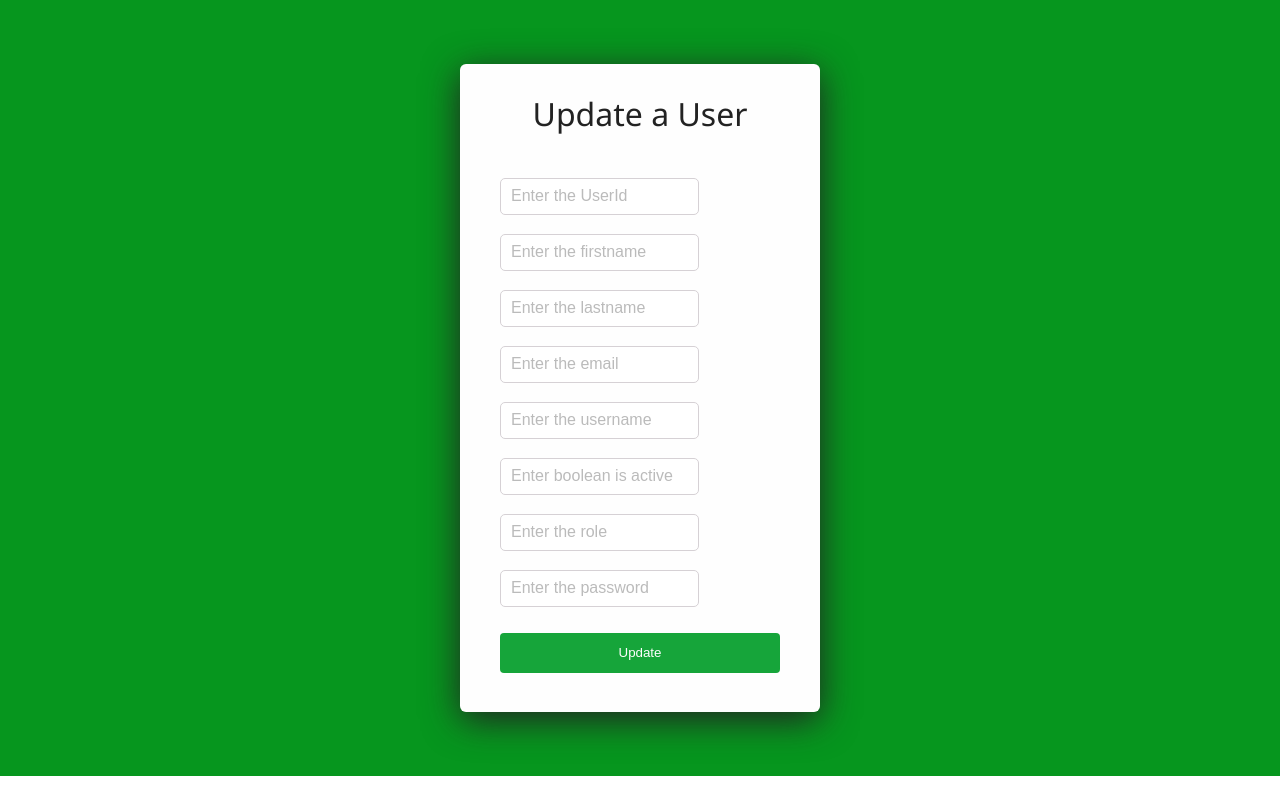
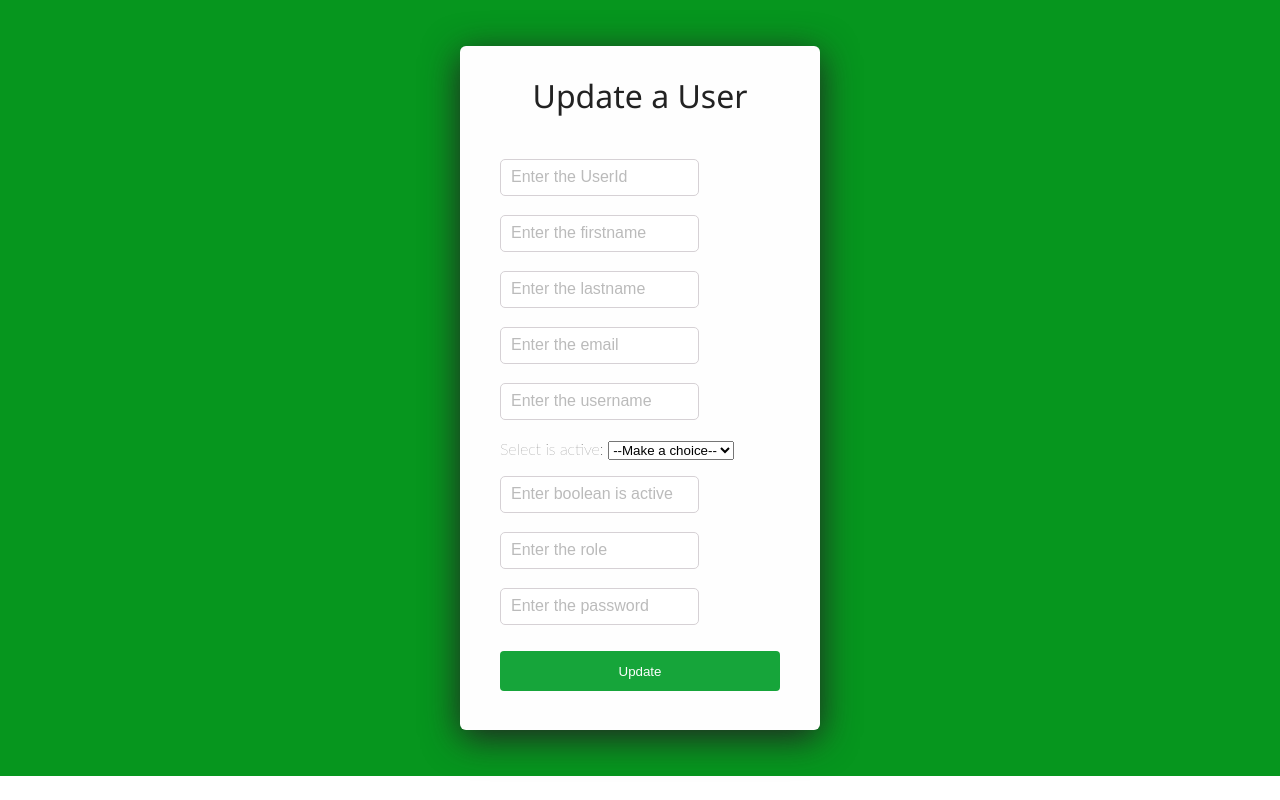
Before and after one commit to 220207-java-enterprise/Team-C-UI, a React (Create React App) app in the folder p2_foundation/: page /UpdateUser in a window 1280 px wide. Built offline with nearby package versions, Linux system fonts and the light colour scheme.

Commit message:
Added drop down for isActive

```diff
--- a/p2_foundation/src/components/UpdateAUser.tsx
+++ b/p2_foundation/src/components/UpdateAUser.tsx
@@ -156,6 +156,18 @@ function UpdatedUser(props: IUpdateProps) {
                             <br/><br/>
                             <input type="text" id="userName" placeholder="Enter the username" onChange={updateUsername}/>
                             <br/><br/>
+
+
+                            <label htmlFor="isactive">Select is active: </label>
+                            <select id="isactive">
+                            <option value="">--Make a choice--</option>
+                            <option value="active">True</option>
+                            <option value="not active">False</option>
+                            </select>
+
+                            <p></p>
+
+
                             <input type="boolean" id="isactive" placeholder="Enter boolean is active" onChange={updateIsactive}/>
                             <br/><br/>
                             <input type="text" id="role" placeholder="Enter the role" onChange={updateRole}/>
```
